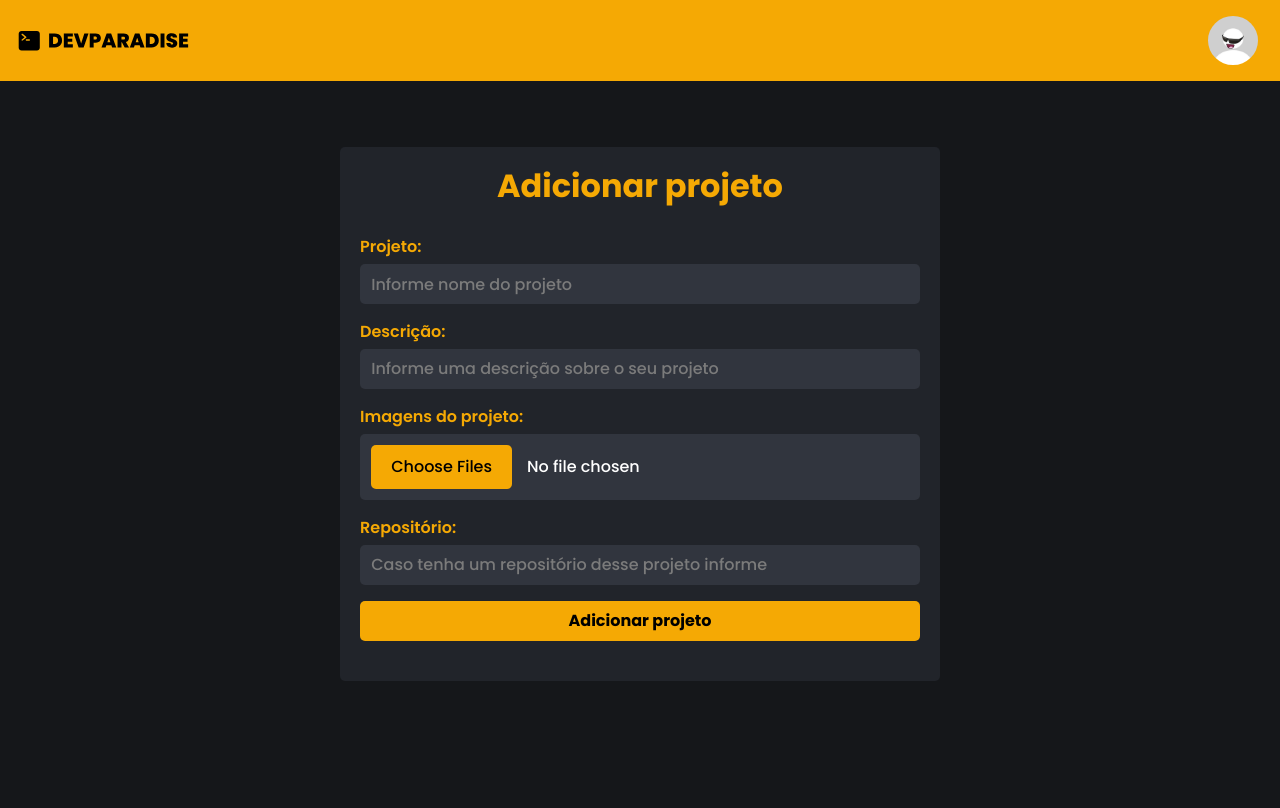
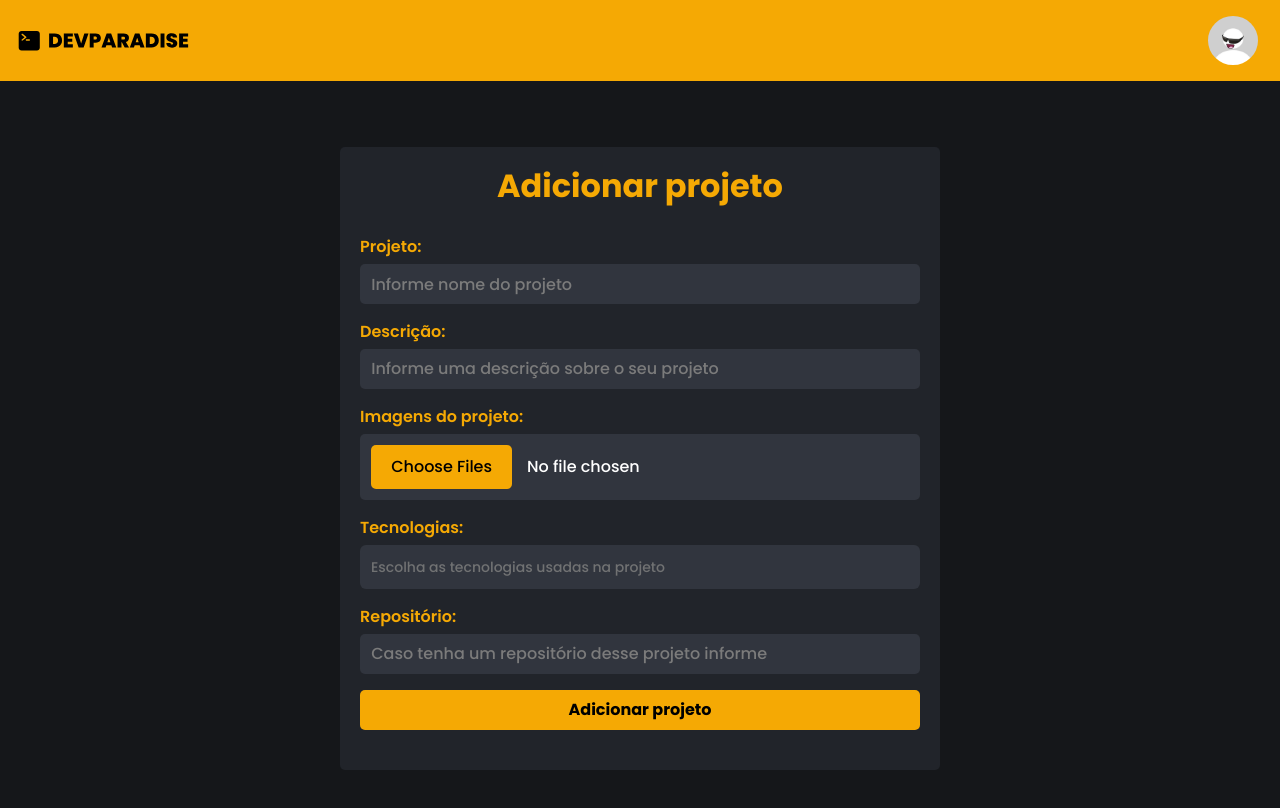
Before and after one commit to matheusnascimentods/devparadise-app, a React (Vite) app: page /dev/create-project in a window 1280 px wide. Shown: the top 808 px of the page. Built offline with nearby package versions, Linux system fonts and the light colour scheme.

Commit message:
Alterações na tela addProject

```diff
--- a/src/components/pages/AddProject/AddProject.jsx
+++ b/src/components/pages/AddProject/AddProject.jsx
@@ -8,6 +8,7 @@ import axios from 'axios';
 //styles
 import styles from '../../form/Form.module.css'
 import Input from '../../Form/Input';
+import InputTags from '../../Form/TagInput';
 
 export default function AddProject() {
 
@@ -23,9 +24,16 @@ export default function AddProject() {
     project.images = e.target.files;
   }
 
+  function handleCreate(value, item) {
+    project.technologies = value;
+    console.log(project);
+
+  }
+
   async function handleSubmit(e) {
     e.preventDefault();
 
+    console.log(project)
     let formData = new FormData();
     const projectFormData = await Object.keys(project).forEach((key) => {
       if (key === 'images') {
@@ -68,7 +76,8 @@ export default function AddProject() {
             <h1>Adicionar projeto</h1>
             <Input text='Projeto' type='text' name='title' placeholder='Informe nome do projeto' handleOnChange={handleChange}/>
             <Input text="Descrição" type='text' name='description' placeholder='Informe uma descrição sobre o seu projeto' handleOnChange={handleChange} />
-            <Input text="Imagens do projeto" type='file' name='images' handleOnChange={onFileChange} multiple={true}/>
+            <Input text="Imagens do   projeto" type='file' name='images' handleOnChange={onFileChange} multiple={true}/>
+            <InputTags text="Tecnologias" name='technologies' placeholder='Escolha as tecnologias usadas na projeto' handleOnChange={handleCreate} />
             <Input text="Repositório" type='url' name='repository' placeholder='Caso tenha um repositório desse projeto informe' handleOnChange={handleChange} />
             <input type="submit" value="Adicionar projeto" />
 
--- a/src/components/pages/MyProfile/MyProfile.module.css
+++ b/src/components/pages/MyProfile/MyProfile.module.css
@@ -32,7 +32,7 @@
 }
 .pfp img {
     width: 100%;
-    height: 220px;
+    height: auto;
 }
 .info h3 {
     font-weight: 700;
```
